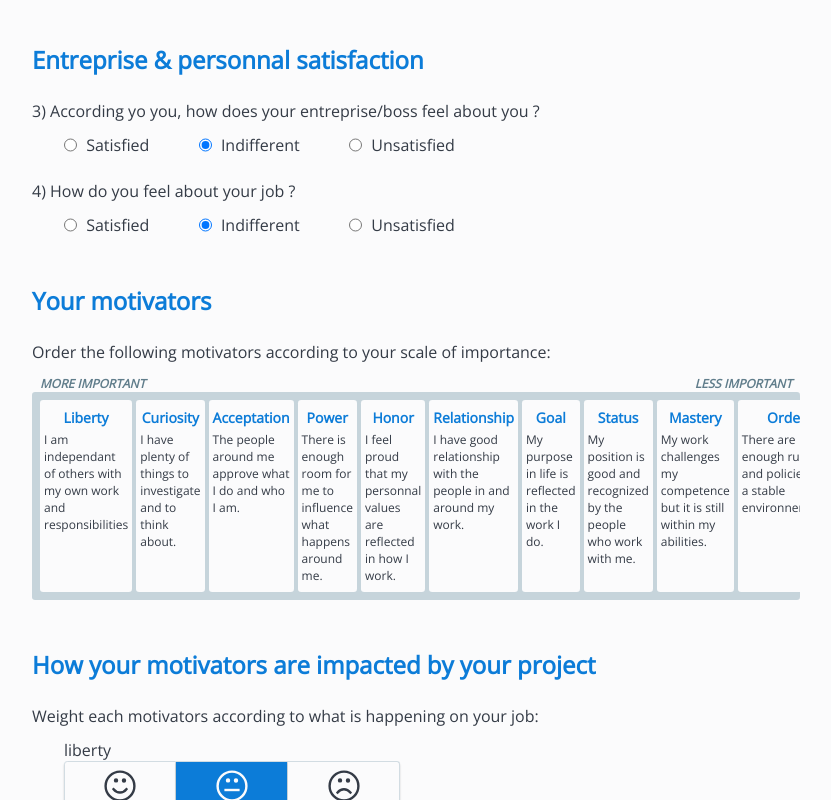
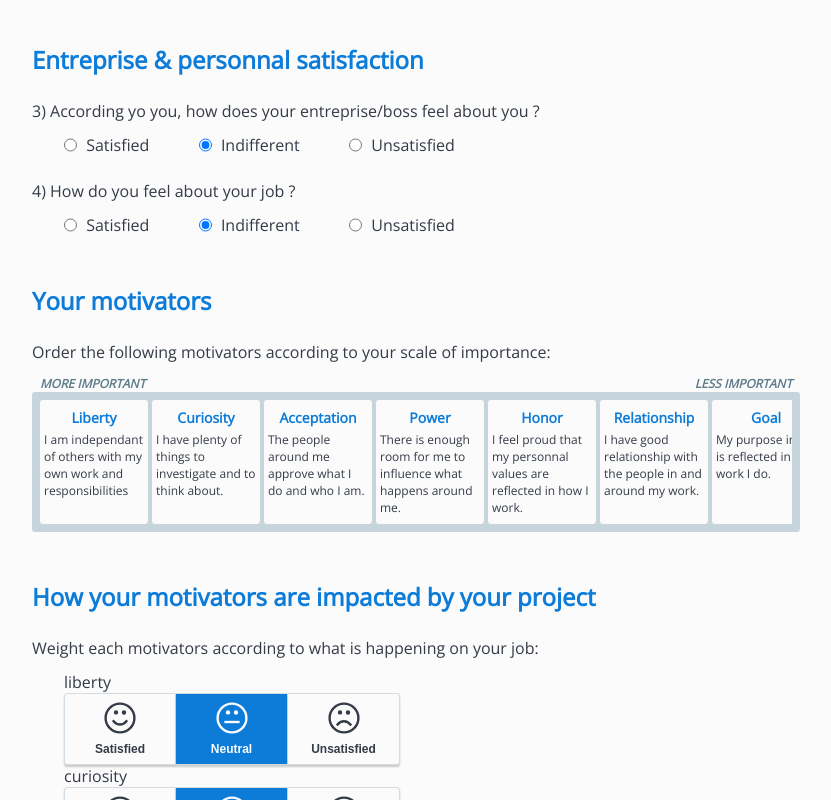
Before and after one commit to Lokymil/team_health_check, a React (Create React App) app: page /interview/tryit in a window 1280 px wide. Shown: the part 463-1263 px from the top of the page, without its empty margins (224-1055 px from the left). Built offline with nearby package versions, Linux system fonts and the light colour scheme.

Commit message:
Change droppable item display

```diff
--- a/src/components/interview/Form/MotivatorsOrdering.js
+++ b/src/components/interview/Form/MotivatorsOrdering.js
@@ -13,7 +13,7 @@ const reorder = (list, startIndex, endIndex) => {
 };
 
 const MotivatorsOrdering = ({ motivators = [], setMotivators }) => {
-  const onDragEnd = result => {
+  const onDragEnd = (result) => {
     if (!result.destination) {
       return;
     }
@@ -33,19 +33,20 @@ const MotivatorsOrdering = ({ motivators = [], setMotivators }) => {
         <span>More important</span>
         <span>Less important</span>
       </div>
+      <div className="motivators--droppable">
         <Droppable droppableId="motivatorsOrdering" direction="horizontal">
           {(provided, snapshot) => (
             <div
               ref={provided.innerRef}
-            className={classNames("motivators--droppable", {
-              dragging: snapshot.isDraggingOver
+              className={classNames("motivators--droppable-context", {
+                dragging: snapshot.isDraggingOver,
               })}
               {...provided.droppableProps}
             >
               {motivators
-              .map(motivator => {
+                .map((motivator) => {
                   const header = statsHeaders.find(
-                  header => header.name === `${motivator.name}Matter`
+                    (header) => header.name === `${motivator.name}Matter`
                   );
                   return { ...header, name: motivator.name };
                 })
@@ -59,7 +60,7 @@ const MotivatorsOrdering = ({ motivators = [], setMotivators }) => {
                       <div
                         ref={provided.innerRef}
                         className={classNames("motivators--draggable", {
-                        dragged: snapshot.isDragging
+                          dragged: snapshot.isDragging,
                         })}
                         {...provided.draggableProps}
                         {...provided.dragHandleProps}
@@ -77,6 +78,7 @@ const MotivatorsOrdering = ({ motivators = [], setMotivators }) => {
             </div>
           )}
         </Droppable>
+      </div>
     </DragDropContext>
   );
 };
--- a/src/components/interview/Form/MotivatorsOrdering.scss
+++ b/src/components/interview/Form/MotivatorsOrdering.scss
@@ -4,21 +4,24 @@
   &--droppable {
     padding: 0.5rem;
     border-radius: 0.2rem;
-    display: flex;
-    overflow: auto;
     background-color: $light_grey;
 
-    &.dragging {
-      background-color: $lighter_grey;
+    &-context {
+      display: flex;
+      overflow: auto;
+      padding: 0;
+      &.dragging {
+        background-color: $lighter_grey;
+      }
     }
   }
 
   &--draggable {
+    min-width: 6.25rem;
     padding: 0.5rem 0.25rem;
     border-radius: 0.2rem;
     margin: 0 0 0 0.25rem;
     display: flex;
-    flex: 1 1 10%;
     flex-direction: column;
     justify-content: flex-start;
     align-items: center;
```
Lines whose indentation alone changed are shown as unchanged.
